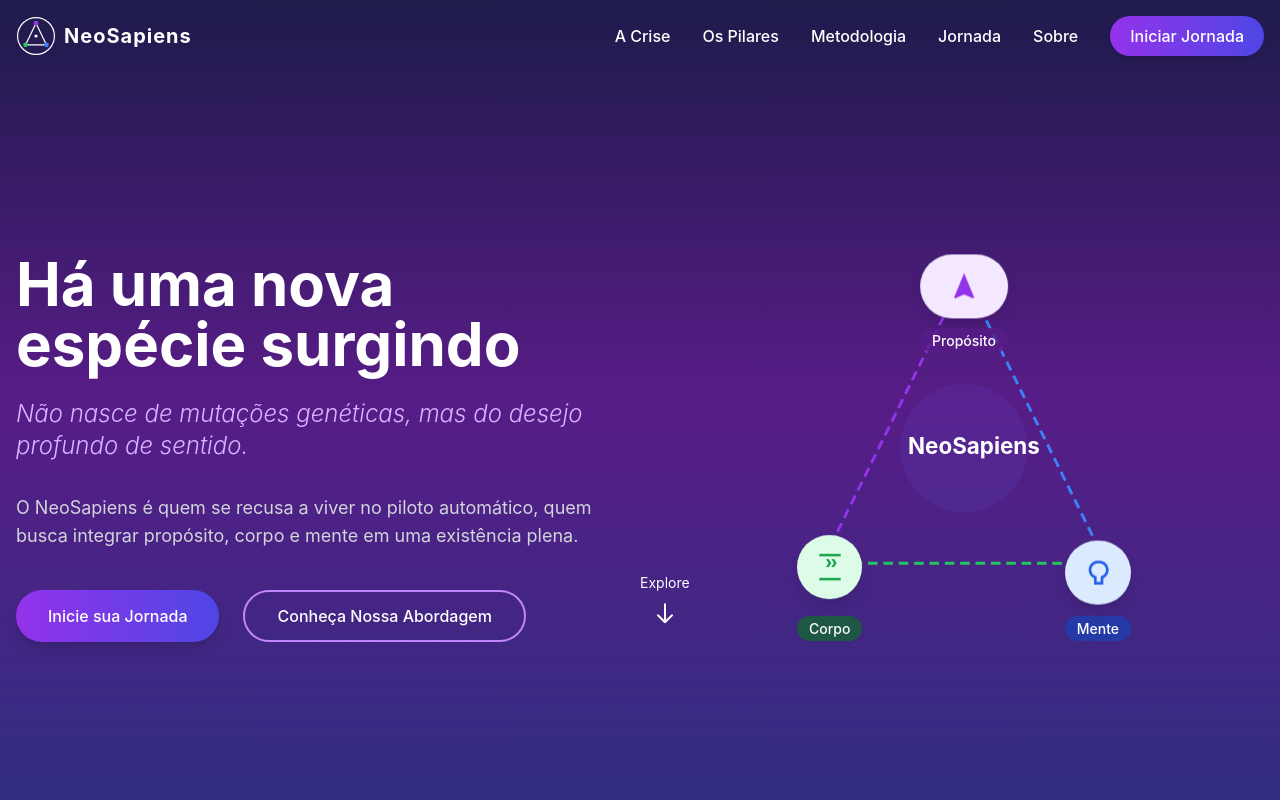
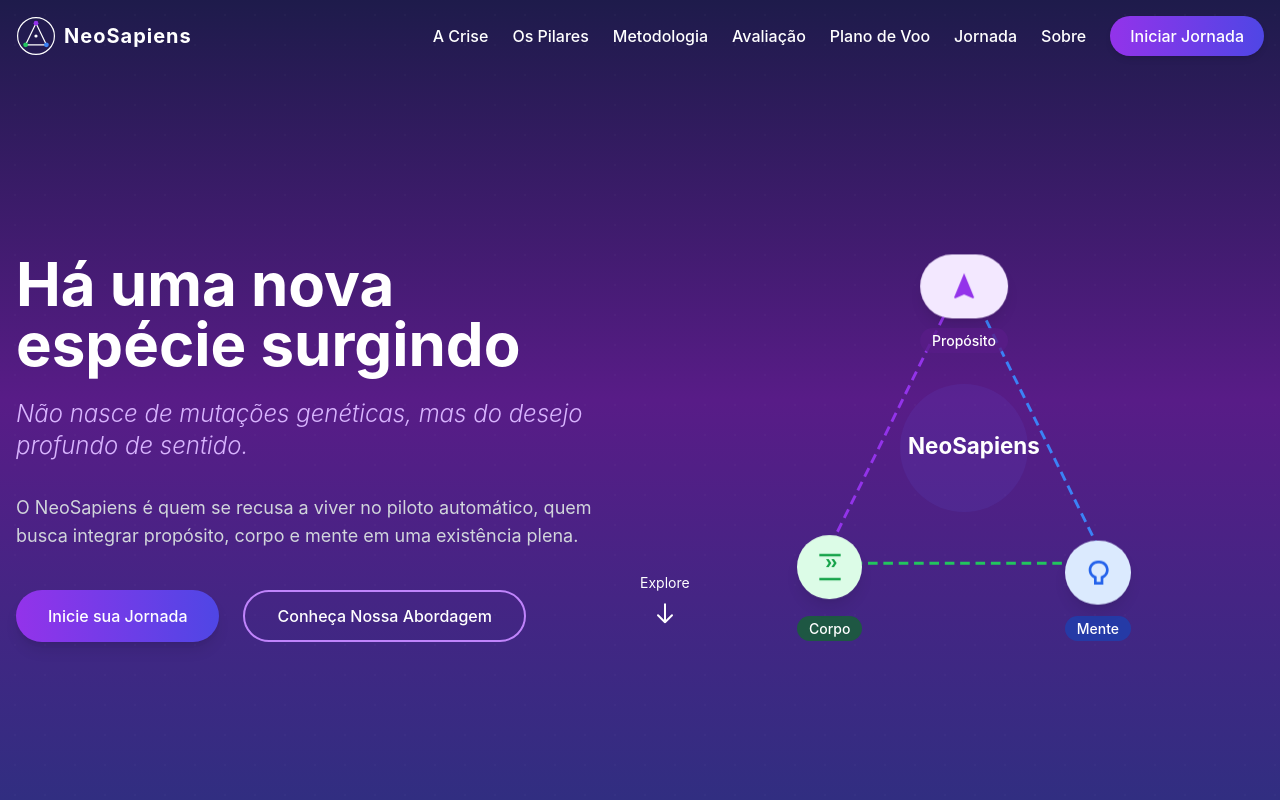
Before and after one commit to deoclides-dias/neosapiens-novo, a Next.js app: page / in a window 1280 px wide. Shown: the top 800 px of the page. Built offline with nearby package versions, Linux system fonts and the light colour scheme.

Commit message:
Update Header.tsx
troquei esse arquivo pelo que está no VS.

```diff
--- a/src/components/layout/Header.tsx
+++ b/src/components/layout/Header.tsx
@@ -56,10 +56,12 @@ const Header = () => {
         </Link>
 
         {/* Menu Desktop */}
-        <nav className="hidden md:flex items-center space-x-8">
+        <nav className="hidden md:flex items-center space-x-6">
           <NavLink href="#crise">A Crise</NavLink>
           <NavLink href="#pilares">Os Pilares</NavLink>
           <NavLink href="#metodologia">Metodologia</NavLink>
+          <NavLink href="#avaliacao">Avaliação</NavLink>
+          <NavLink href="#plano-de-voo">Plano de Voo</NavLink>
           <NavLink href="#jornada">Jornada</NavLink>
           <NavLink href="#sobre">Sobre</NavLink>
           <button
@@ -101,6 +103,8 @@ const Header = () => {
             <MobileNavLink href="#crise" onClick={() => setMenuOpen(false)}>A Crise</MobileNavLink>
             <MobileNavLink href="#pilares" onClick={() => setMenuOpen(false)}>Os Pilares</MobileNavLink>
             <MobileNavLink href="#metodologia" onClick={() => setMenuOpen(false)}>Metodologia</MobileNavLink>
+            <MobileNavLink href="#avaliacao" onClick={() => setMenuOpen(false)}>Avaliação</MobileNavLink>
+            <MobileNavLink href="#plano-de-voo" onClick={() => setMenuOpen(false)}>Plano de Voo</MobileNavLink>
             <MobileNavLink href="#jornada" onClick={() => setMenuOpen(false)}>Jornada</MobileNavLink>
             <MobileNavLink href="#sobre" onClick={() => setMenuOpen(false)}>Sobre</MobileNavLink>
             <button
```
